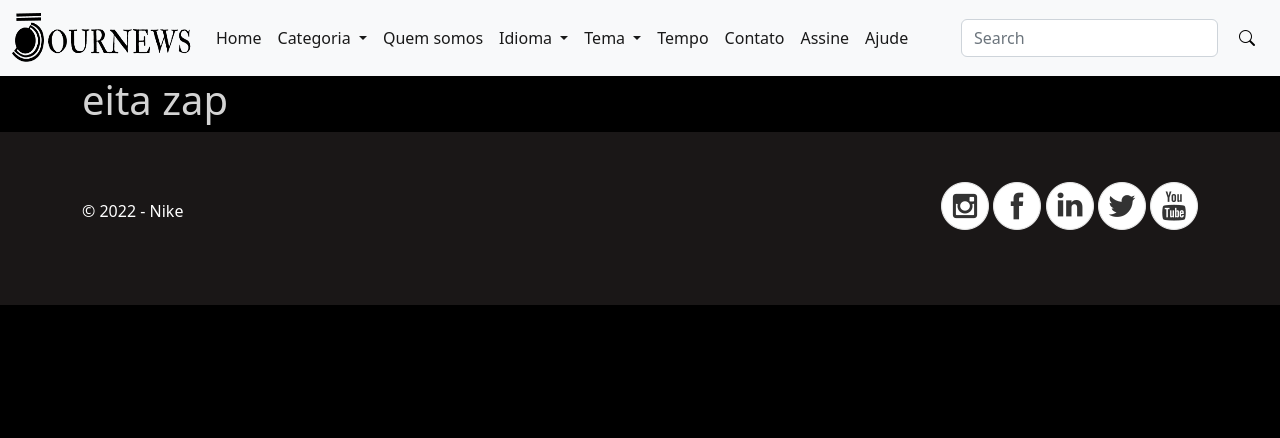
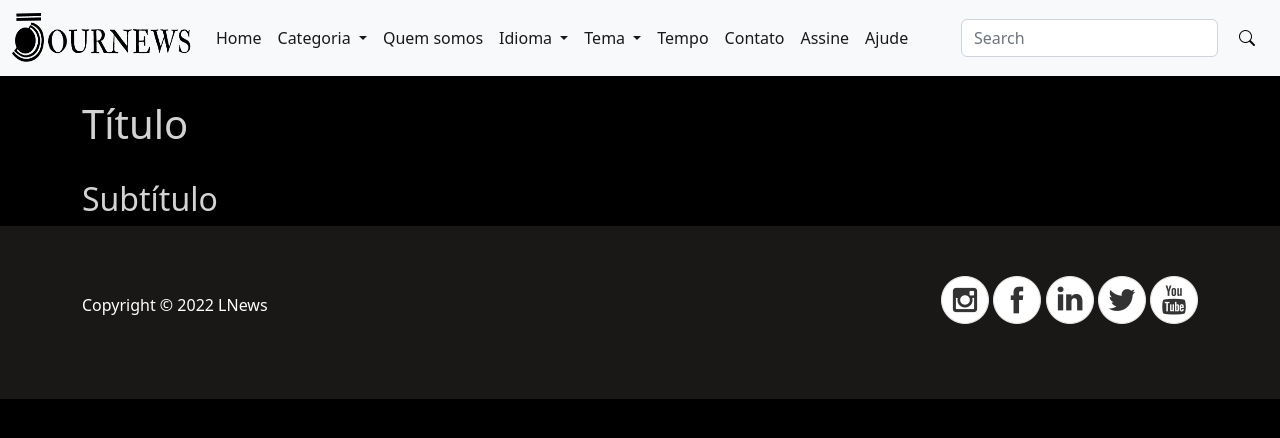
Before and after one commit to MaahTorro/MiniTcc, a plain HTML site: page index.html in a window 1280 px wide. Drawn offline with nearby package versions, Linux system fonts and the light colour scheme.

Commit message:
uptaded 22/09

```diff
--- a/index.html
+++ b/index.html
@@ -16,14 +16,18 @@
     <link rel="stylesheet" href="style.css" />
     <!-- Favicon -->
     <link rel="icon" href="img/logo.png" />
+
+
   </head>
   <body>
 
 
 
-    <header>
+    <!-- MENU -->
 
+    <div>
 
+    </div>
     <nav class="navbar navbar-expand-lg bg-light">
 
         <div class="container-fluid">
@@ -35,7 +39,6 @@
           <button class="navbar-toggler" type="button" data-bs-toggle="collapse" data-bs-target="#navbarSupportedContent" aria-controls="navbarSupportedContent" aria-expanded="false" aria-label="Toggle navigation">
             <span class="navbar-toggler-icon"></span>
           </button>
-
 
           <div class="collapse navbar-collapse" id="navbarSupportedContent">
             <ul class="navbar-nav me-auto mb-2 mb-lg-0">
@@ -129,21 +132,30 @@
           </div>
         </div>
       </nav>
-    </header>
+
+
+<!-- MAIN - PARTE PRINCIPAL...MEIO DO SITE -->
+
 
     <main class="container">
-        <h1>eita zap</h1>
+      <br>
+        <h1>Título</h1>
+        <br>
+        <h2>Subtítulo</h2>
     </main>
 
 
+
+
+    <!-- FOOTER - RODAPÉ -->
 
     <footer class="container-fluid ">
       <div class="container flexFooter">
 
           <div>
-        <p>&#169 2022 - Nike</p>
+        <p>Copyright &#169  2022 LNews</p>
+          </div>
 
-          </div>
 
 
       <div id="social">
@@ -157,8 +169,6 @@
         <a href="#"><img src="img/twitter.png" alt="twitter"></a>
 
         <a href="#"><img src="img/youtube.png" alt="youtube"></a>
-
-      </div>
 
       </div>
 
--- a/style.css
+++ b/style.css
@@ -15,10 +15,10 @@
 }
 
 /* Smartphone Portrait */
-/* body {
+body {
     background-color: #0076a8;
     color: #d3d3d3;
-} */
+}
 
 /* rodape */
 footer{
--- a/style2.css
+++ b/style2.css
@@ -15,10 +15,10 @@
 }
 
 /* Smartphone Portrait */
-/* body {
+body {
     background-color: #0076a8;
     color: #d3d3d3;
-} */
+}
 
 /* rodape */
 footer{
```
Also changed, not shown: indexe.html (+7 -5 lines).
